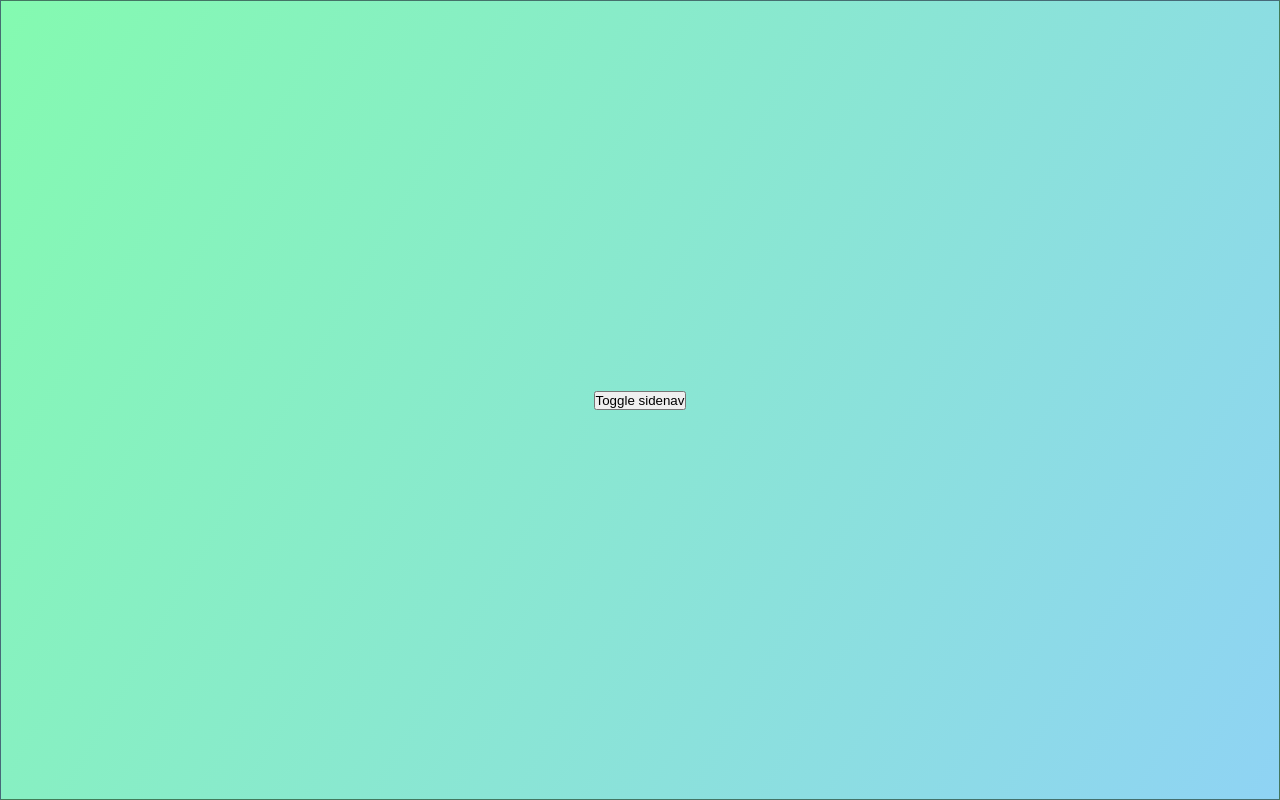
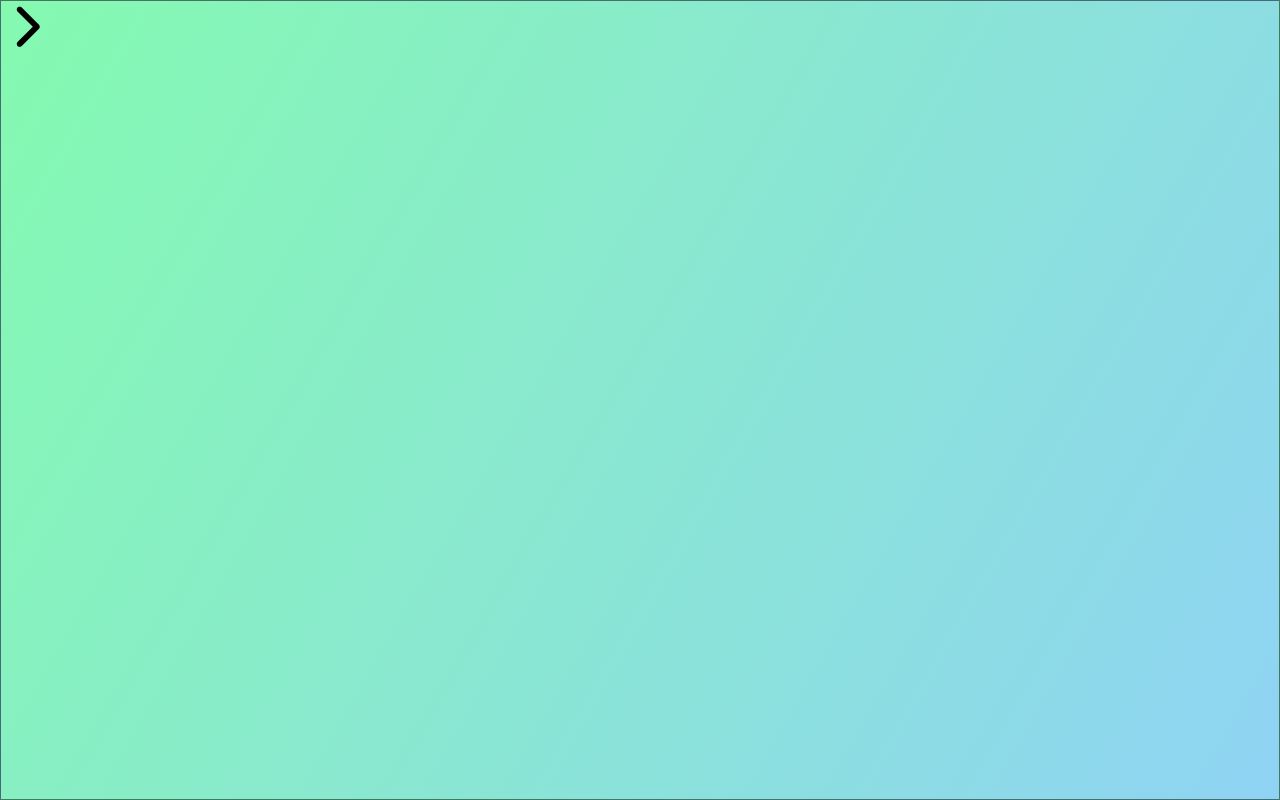
Before and after one commit to YordanovDY/hotel-management-system, an Angular app: page / in a window 1280 px wide. Built offline with nearby package versions, Linux system fonts and the light colour scheme.

Commit message:
Toggle navigation bar

```diff
--- a/src/app/app.component.css
+++ b/src/app/app.component.css
@@ -7,11 +7,16 @@
     background-image: linear-gradient(120deg, #84fab0 0%, #8fd3f4 100%);
 }
 
-.example-sidenav-content {
-  display: flex;
-  height: 100%;
-  align-items: center;
-  justify-content: center;
+.example-sidenav-content button {
+    font-size: 46px;
+    background: none;
+    border: none;
+    cursor: pointer;
+    padding: 0 10px;
+}
+
+.example-sidenav-content button:hover {
+    color: #ea9c00
 }
 
 .example-sidenav {
--- a/src/app/app.component.html
+++ b/src/app/app.component.html
@@ -1,18 +1,17 @@
 <div class="container">
     <mat-drawer-container class="example-container" autosize>
         <mat-drawer #drawer class="example-sidenav" mode="side">
-    <p>Auto-resizing sidenav</p>
-    @if (showFiller) {
-      <p>Lorem, ipsum dolor sit amet consectetur.</p>
-    }
-    <button (click)="showFiller = !showFiller" mat-raised-button>
-      Toggle extra text
-    </button>
+            <h3>NAVIGATION</h3>
+
         </mat-drawer>
 
         <div class="example-sidenav-content">
-    <button type="button" mat-button (click)="drawer.toggle()">
-      Toggle sidenav
+            <button type="button" mat-button (click)="drawer.toggle()" (click)="showMenu()">
+                @if(isMenuShown){
+                <i class="fa-solid fa-angle-left"></i>
+                }@else {
+                <i class="fa-solid fa-chevron-right"></i>
+                }
             </button>
         </div>
 
--- a/src/app/app.component.ts
+++ b/src/app/app.component.ts
@@ -1,15 +1,22 @@
 import { Component } from '@angular/core';
 import { RouterOutlet } from '@angular/router';
-import { MatSidenavModule } from '@angular/material/sidenav';
+import { MatDrawer, MatSidenavModule } from '@angular/material/sidenav';
 
 @Component({
   selector: 'app-root',
   standalone: true,
-  imports: [RouterOutlet, MatSidenavModule],
+  imports: [
+    RouterOutlet,
+    MatSidenavModule,
+  ],
   templateUrl: './app.component.html',
   styleUrl: './app.component.css'
 })
 export class AppComponent {
   title = 'hotel-management-system';
-  showFiller: boolean = false;
+  isMenuShown: boolean = false;
+
+  showMenu() {
+    this.isMenuShown = !this.isMenuShown;
+  }
 }
--- a/src/index.html
+++ b/src/index.html
@@ -1,5 +1,6 @@
 <!doctype html>
 <html lang="en">
+
 <head>
   <meta charset="utf-8">
   <title>HotelManagementSystem</title>
@@ -8,8 +9,13 @@
   <link rel="icon" type="image/x-icon" href="favicon.ico">
   <link href="https://fonts.googleapis.com/css2?family=Roboto:wght@300;400;500&display=swap" rel="stylesheet">
   <link href="https://fonts.googleapis.com/icon?family=Material+Icons" rel="stylesheet">
+  <link rel="stylesheet" href="https://cdnjs.cloudflare.com/ajax/libs/font-awesome/6.6.0/css/all.min.css"
+    integrity="sha512-Kc323vGBEqzTmouAECnVceyQqyqdsSiqLQISBL29aUW4U/M7pSPA/gEUZQqv1cwx4OnYxTxve5UMg5GT6L4JJg=="
+    crossorigin="anonymous" referrerpolicy="no-referrer" />
 </head>
+
 <body class="mat-typography">
   <app-root></app-root>
 </body>
+
 </html>
```
Lines whose indentation alone changed are shown as unchanged.
